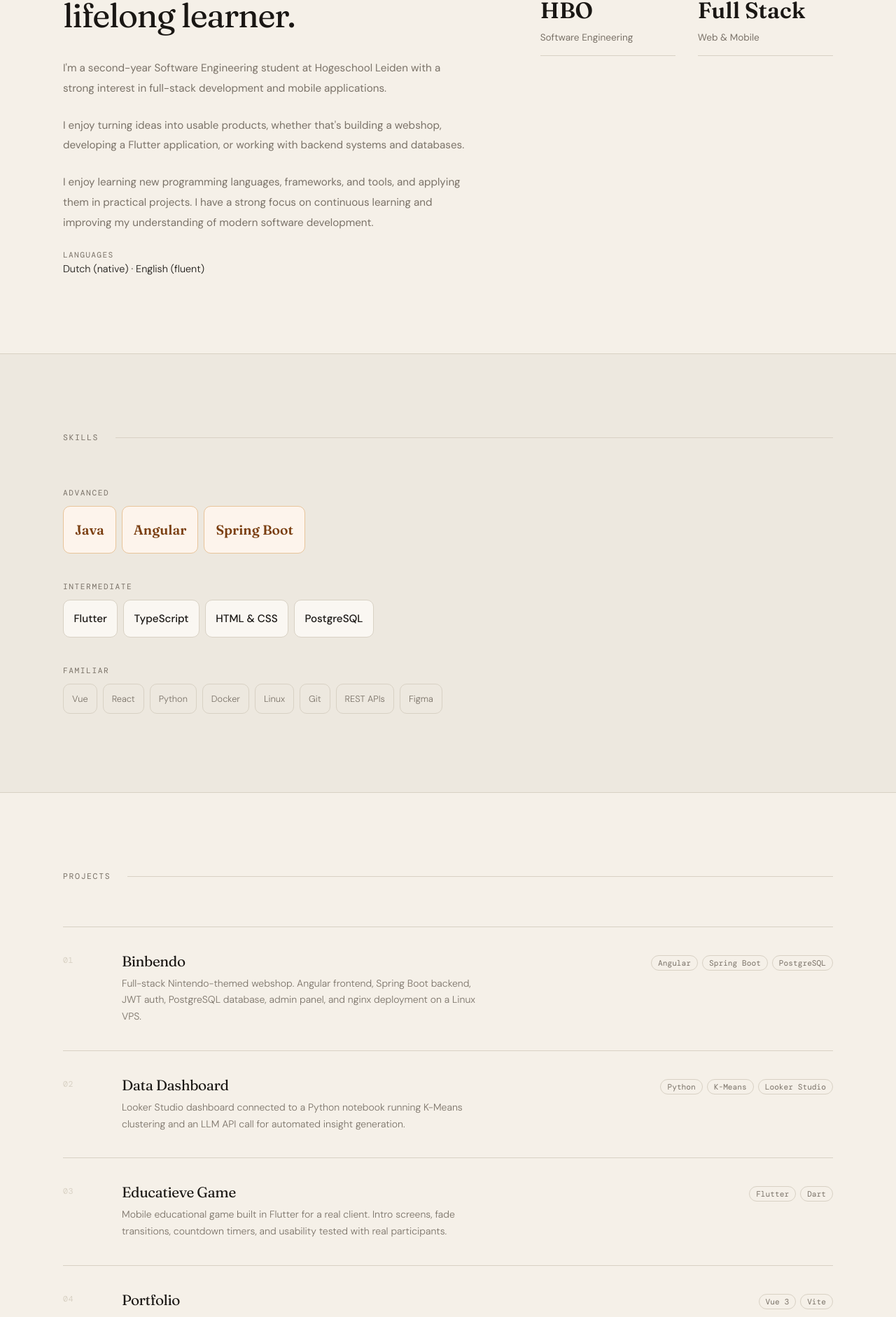
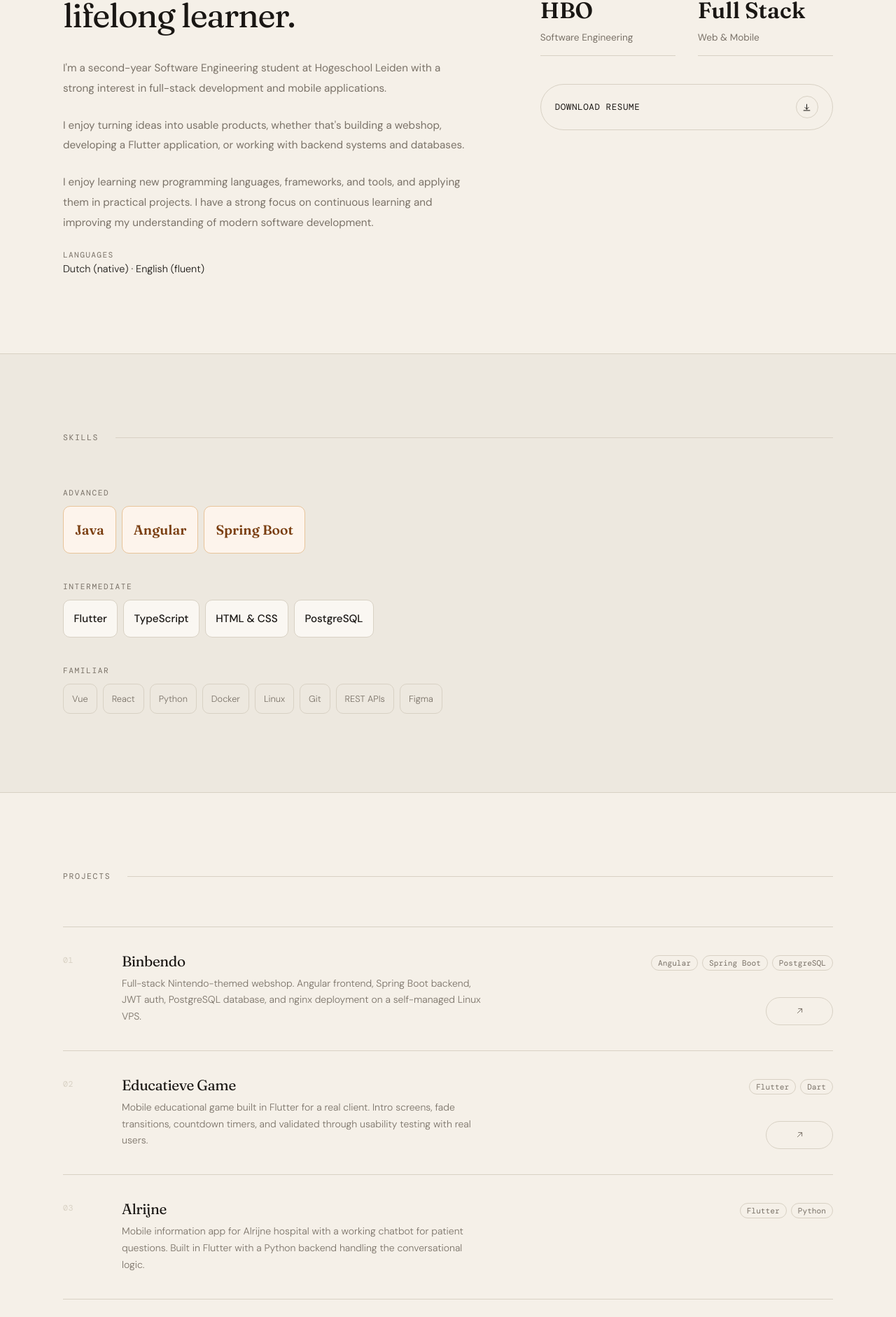
Before and after one commit to SabriAz/portfolio, a Vue app: page / in a window 1280 px wide. Shown: the part 1114-2996 px from the top of the page at 70% size. Built offline with nearby package versions, Linux system fonts and the light colour scheme; a web font is replaced by a local one.

Commit message:
feat: CV download added, button link to projects,

```diff
--- a/src/components/AboutSection.vue
+++ b/src/components/AboutSection.vue
@@ -60,10 +60,20 @@
             <span class="stat-l">Web & Mobile</span>
           </div>
 
+
+          <a href="/CV.pdf"
+          download
+          class="cv-download"
+          >
+          <span class="cv-text">Download resume</span>
+          <span class="cv-icon">
+              <svg viewBox="0 0 24 24" fill="none" stroke="currentColor" stroke-width="1.6">
+                <path d="M12 5v11m0 0l-4-4m4 4l4-4M5 19h14" stroke-linecap="round" stroke-linejoin="round"></path>
+              </svg>
+            </span>
+          </a>
         </div>
-
       </div>
-
     </div>
   </section>
 </template>
@@ -149,6 +159,54 @@
   color: var(--muted);
 }
 
+.cv-download {
+  grid-column: 1 / -1;
+  display: flex;
+  align-items: center;
+  justify-content: space-between;
+  padding: 1rem 1.25rem;
+  margin-top: 0.5rem;
+  border: 1px solid var(--border);
+  border-radius: 100px;
+  text-decoration: none;
+  color: var(--text);
+  transition: background 0.2s, border-color 0.2s, color 0.2s;
+}
+
+.cv-download:hover {
+  background: var(--accent);
+  border-color: var(--accent);
+  color: var(--bg);
+}
+
+.cv-text {
+  font-family: var(--font-mono);
+  font-size: 0.78rem;
+  letter-spacing: 0.05em;
+  text-transform: uppercase;
+}
+
+.cv-icon {
+  width: 32px;
+  height: 32px;
+  border-radius: 50%;
+  border: 1px solid var(--border);
+  display: flex;
+  align-items: center;
+  justify-content: center;
+  flex-shrink: 0;
+  transition: border-color 0.2s;
+}
+
+.cv-download:hover .cv-icon {
+  border-color: var(--bg);
+}
+
+.cv-icon svg {
+  width: 15px;
+  height: 15px;
+}
+
 .languages {
   margin-top: 1rem;
   display: flex;
@@ -185,5 +243,10 @@
     grid-template-columns: 1fr 1fr;
   }
 
+
+  .cv-download {
+      grid-column: 1 / -1;
+  }
+
 }
 </style>
--- a/src/components/FooterSection.vue
+++ b/src/components/FooterSection.vue
@@ -3,7 +3,7 @@
     <div class="container">
       <div class="footer-inner">
         <span class="logo"><em>Sabri</em></span>
-        <span class="copy">© {{ new Date().getFullYear() }} — Built with Vue 3</span>
+        <span class="copy">© {{ new Date().getFullYear() }}</span>
         <span class="mono">Hogeschool Leiden</span>
       </div>
     </div>
--- a/src/components/ProjectsSection.vue
+++ b/src/components/ProjectsSection.vue
@@ -13,7 +13,20 @@
             <p>{{ p.desc }}</p>
           </div>
           <div class="project-stack">
-            <span v-for="s in p.stack" :key="s">{{ s }}</span>
+            <div class="project-tags">
+              <span v-for="s in p.stack" :key="s">{{ s }}</span>
+            </div>
+            <a v-if="p.link"
+            :href="p.link"
+            target="_blank"
+            rel="noopener"
+            class="project-link"
+            aria-label="Bekijk project"
+            >
+            <svg viewBox="0 0 24 24" fill="none" stroke="currentColor" stroke-width="1.6">
+              <path d="M7 17L17 7M9 7h8v8" stroke-linecap="round" stroke-linejoin="round" />
+            </svg>
+            </a>
           </div>
         </article>
       </div>
@@ -25,25 +38,28 @@
 const projects = [
   {
     title: 'Binbendo',
-    desc: 'Full-stack Nintendo-themed webshop. Angular frontend, Spring Boot backend, JWT auth, PostgreSQL database, admin panel, and nginx deployment on a Linux VPS.',
+    desc: 'Full-stack Nintendo-themed webshop. Angular frontend, Spring Boot backend, JWT auth, PostgreSQL database, and nginx deployment on a self-managed Linux VPS.',
     stack: ['Angular', 'Spring Boot', 'PostgreSQL'],
+    link: 'https://binbendo.sabriazzouz.com',
+  },
+  {
+    title: 'Educatieve Game',
+    desc: 'Mobile educational game built in Flutter for a real client. Intro screens, fade transitions, countdown timers, and validated through usability testing with real users.',
+    stack: ['Flutter', 'Dart'],
+    link: 'https://game.sabriazzouz.com',
+  },
+  {
+    title: 'Alrijne',
+    desc: 'Mobile information app for Alrijne hospital with a working chatbot for patient questions. Built in Flutter with a Python backend handling the conversational logic.',
+    stack: ['Flutter', 'Python'],
   },
   {
     title: 'Data Dashboard',
-    desc: 'Looker Studio dashboard connected to a Python notebook running K-Means clustering and an LLM API call for automated insight generation.',
+    desc: 'Looker Studio dashboard connected to a Python notebook running K-Means clustering, with an LLM API call generating automated insights from the clustered data.',
     stack: ['Python', 'K-Means', 'Looker Studio'],
   },
-  {
-    title: 'Educatieve Game',
-    desc: 'Mobile educational game built in Flutter for a real client. Intro screens, fade transitions, countdown timers, and usability tested with real participants.',
-    stack: ['Flutter', 'Dart'],
-  },
-  {
-    title: 'Portfolio',
-    desc: 'This site — designed and built from scratch with Vue 3 and Vite. Clean, warm, and actually readable.',
-    stack: ['Vue 3', 'Vite'],
-  },
 ]
+
 </script>
 
 <style scoped>
@@ -122,13 +138,21 @@ h3 {
 
 .project-stack {
   display: flex;
+  flex-direction: column;
+  align-items: flex-end;
+  justify-content: space-between;
+  gap: 14px;
+  padding-top: 4px;
+}
+
+.project-tags {
+  display: flex;
   flex-wrap: wrap;
   gap: 6px;
   justify-content: flex-end;
-  padding-top: 4px;
 }
 
-.project-stack span {
+.project-tags span {
   font-family: var(--font-mono);
   font-size: 0.7rem;
   color: var(--muted);
@@ -136,12 +160,45 @@ h3 {
   border: 1px solid var(--border);
   border-radius: 100px;
   white-space: nowrap;
+  margin-bottom: 1.5rem;
+}
+
+.project-link {
+  width: 6rem;
+  height: 2.5rem;
+  border-radius: 100rem;
+  border: 1px solid var(--border);
+  display: flex;
+  align-items: center;
+  justify-content: center;
+  color: var(--muted);
+  transition: background 0.2s, border-color 0.2s, color 0.2s, transform 0.2s;
+  flex-shrink: 0;
+}
+
+.project-link svg {
+  width: 15px;
+  height: 15px;
+}
+
+.project-link:hover {
+  background: var(--accent);
+  border-color: var(--accent);
+  color: var(--bg);
+  transform: translate(1px, -1px);
 }
 
 @media (max-width: 768px) {
   .projects { padding: 5rem 1.75rem; }
   .project-row { grid-template-columns: 40px 1fr; }
-  .project-stack { display: none; }
+  .project-tags { display: none; }
+  .project-stack {
+    grid-row: 2;
+    grid-column: 2;
+    flex-direction: row;
+    justify-content: flex-end;
+    padding-top: 0.5rem;
+  }
   .project-row:hover { margin: 0; padding: 2.25rem 0; background: transparent; }
 }
 </style>
```
Also changed, not shown: 1 other file (tests, documents, lock files or other folders).
